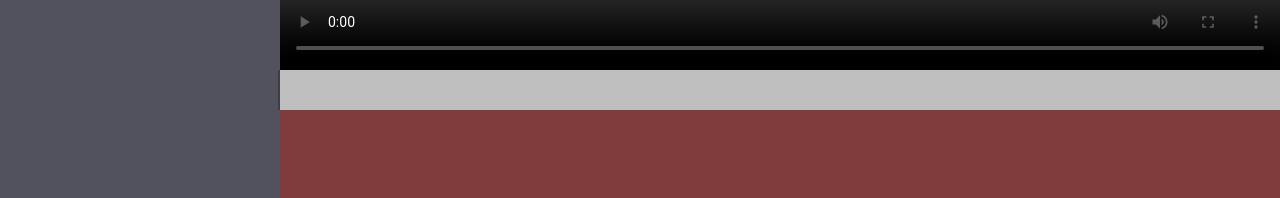
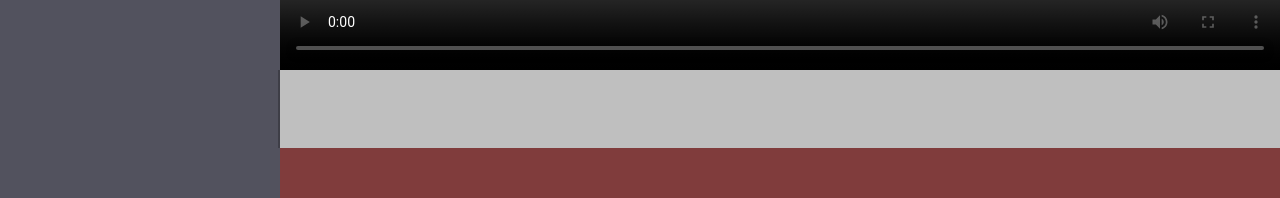
Before and after one commit to CatWiz/subtitle-editor.github.io, a Next.js app: page / in a window 1280 px wide. Shown: the part 730-928 px from the top of the page. Built offline with nearby package versions, Linux system fonts and the light colour scheme.

Commit message:
improved subtitle text style
added bottom margin to export button

```diff
--- a/pages/index_styles.module.css
+++ b/pages/index_styles.module.css
@@ -149,6 +149,7 @@
 
 .export-button {
     margin-top: 5px;
+    margin-bottom: 10px;
     width: 100%;
     height: 2em;
     border-radius: 5px;
@@ -177,9 +178,9 @@
     resize: none;
     border: none;
     outline: none;
-    font-size: 16px;
+    font-size: 2em;
     font-family: Arial, Helvetica, sans-serif;
-    color: #ffffff;
+    color: #000000;
     background-color: rgba(0, 0, 0, 0.25);
     align-self: center;
     text-align: center;
```
